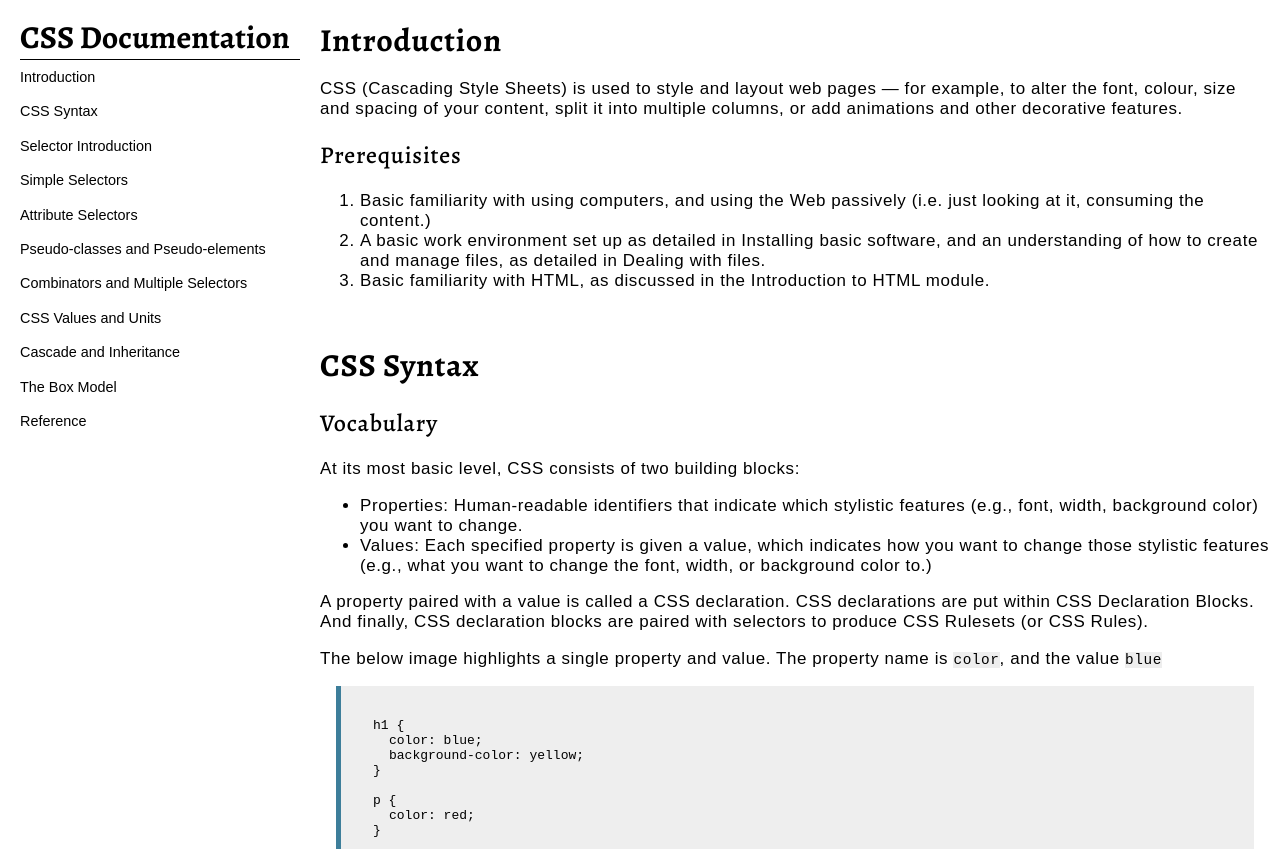
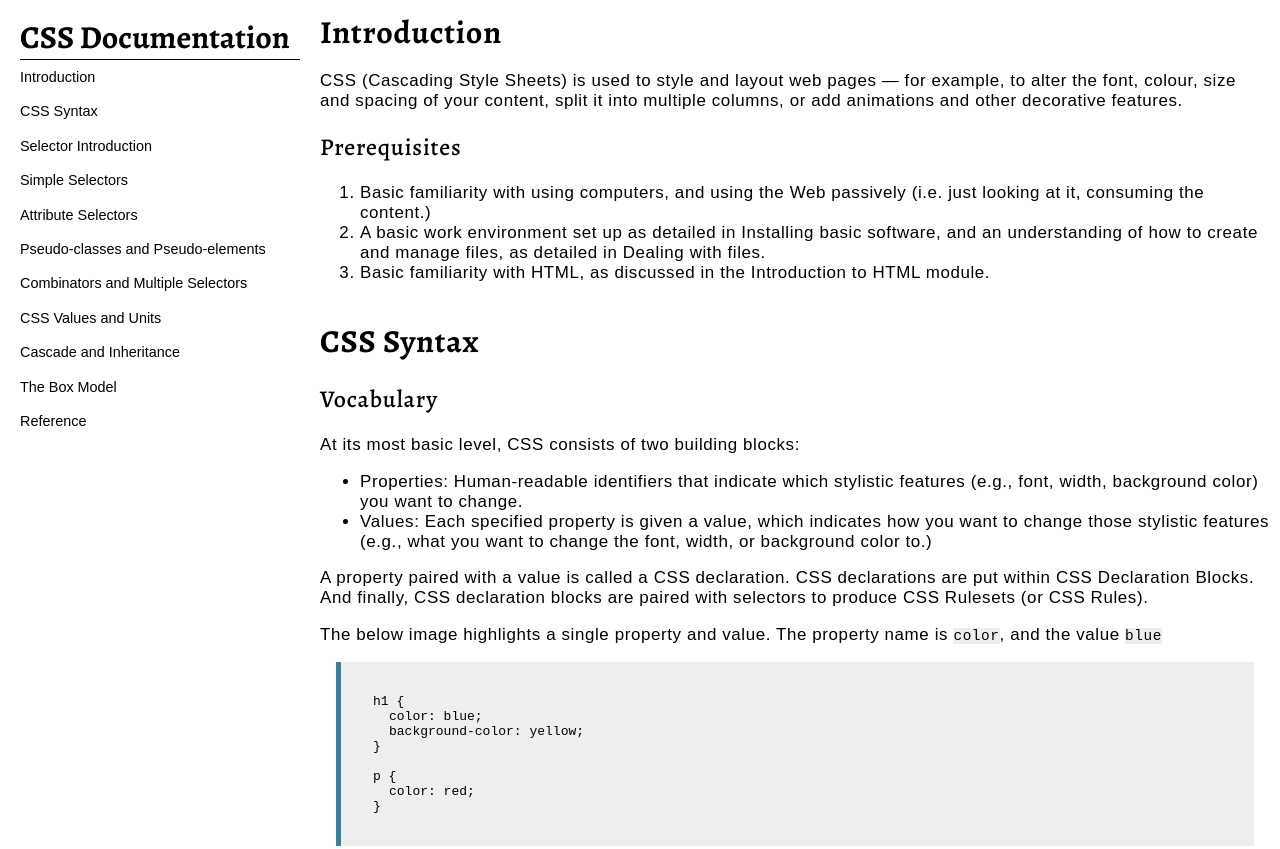
Before and after one commit to sonoffavor/technical-documentation-page, a plain HTML site: page index.html in a window 1280 px wide. Shown: the top 849 px of the page. Drawn offline with nearby package versions, Linux system fonts and the light colour scheme; a web font is replaced by a local one.

Commit message:
Reduced padding between sections

```diff
--- a/css/styles.css
+++ b/css/styles.css
@@ -5,7 +5,7 @@ body {
 }
 
 section {
-    padding: 18px 0;
+    padding: 10px 0;
 }
 
 h1 {
```
